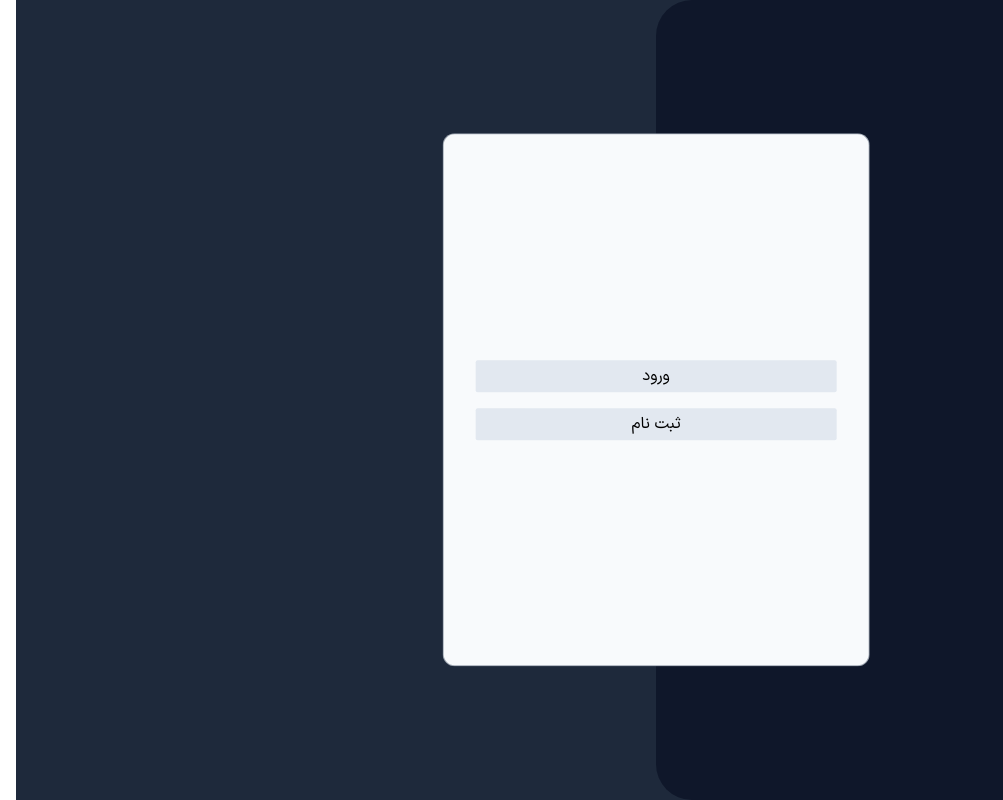
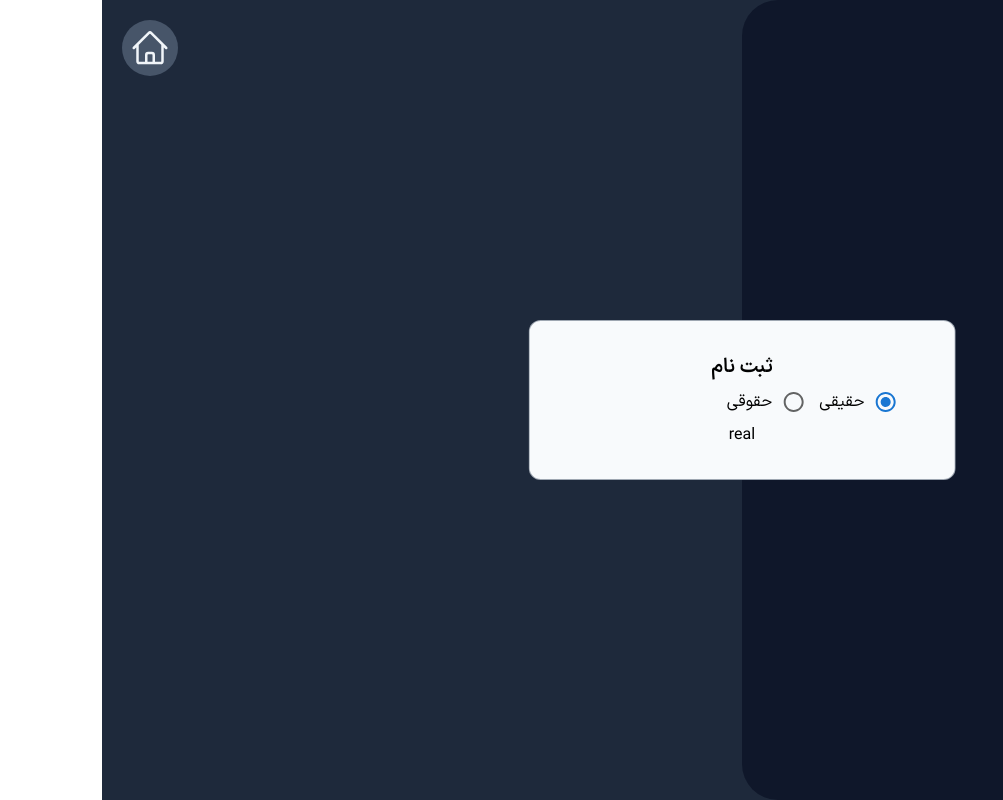
Before and after one commit to Amir-shz/Render1, a Next.js app: page /signup in a window 1280 px wide. Shown: the whole page, without its empty margins (0-1003 px from the left). Built offline with nearby package versions, Linux system fonts and the light colour scheme.

Commit message:
some ui change

```diff
--- a/app/(dashboard)/signup/page.js
+++ b/app/(dashboard)/signup/page.js
@@ -1,25 +1,67 @@
+"use client";
 import AuthForm from "@/app/_components/AuthForm";
-// import AuthInput from "@/app/_components/AuthInput";
+import LegalPersonForm from "@/app/_components/LegalPersonForm";
+import RealPersonForm from "@/app/_components/RealPersonForm";
 import { handleSignUp } from "@/app/_lib/actions";
-// import { Button } from "@mui/material";
+import {
+  FormControl,
+  FormControlLabel,
+  FormLabel,
+  Radio,
+  RadioGroup,
+} from "@mui/material";
 import Link from "next/link";
+import { useEffect, useState } from "react";
+import { HiOutlineHome } from "react-icons/hi2";
 
 export default function Page() {
+  const [personType, setPersonType] = useState("real");
+  useEffect(() => {
+    console.log(personType);
+  }, [personType]);
+
   return (
-    <AuthForm action={handleSignUp}>
+    <div className="flex bg-slate-800 w-screen h-dvh relative">
+      <div className=" bg-slate-900  w-1/2 rounded-l-[36px] flex-1 size-full"></div>
+      <div className="  flex  flex-1 size-full">
+        <form className=" z-20 bg-slate-50 border border-slate-600/50 max-xl:w-1/2 max-md:w-2/3 max-sm:w-3/4  w-1/3 h-min absolute left-1/2 top-1/2 -translate-x-1/2 -translate-y-1/2 rounded-xl text-black flex flex-col gap-4 items-center justify-center px-8 max-sm:px-4 py-8">
+          <div className=" flex flex-col justify-center items-center size-full">
+            <h2 className=" font-semibold text-xl">ثبت نام</h2>
+
+            <FormControl className=" my-4 self-start ">
+              <RadioGroup
+                row
+                aria-labelledby="demo-controlled-radio-buttons-group"
+                name="controlled-radio-buttons-group"
+                value={personType}
+                onChange={(e) => setPersonType(e.target.value)}
+              >
+                <FormControlLabel
+                  value="real"
+                  control={<Radio />}
+                  label="حقیقی"
+                  className="[&>span]:font-iranSans"
+                />
+                <FormControlLabel
+                  value="legal"
+                  control={<Radio />}
+                  label="حقوقی"
+                  className="[&>span]:font-iranSans"
+                />
+              </RadioGroup>
+            </FormControl>
+            <div>
+              {personType === "real" ? <RealPersonForm /> : <LegalPersonForm />}
+            </div>
+          </div>
+        </form>
+      </div>
       <Link
-        href="/login"
-        className=" w-full flex justify-center bg-slate-200 rounded-sm p-1 hover:bg-blue-100"
+        href="/"
+        className=" absolute top-5 left-5 text-slate-100 bg-slate-600 p-2 rounded-full max-sm:top-3 max-sm:left-3"
       >
-        ورود
+        <HiOutlineHome className=" size-10" />
       </Link>
-
-      <Link
-        href="/signup"
-        className=" w-full flex justify-center bg-slate-200 rounded-sm p-1 hover:bg-blue-100"
-      >
-        ثبت نام
-      </Link>
-    </AuthForm>
+    </div>
   );
 }
--- a/app/_components/AuthForm.jsx
+++ b/app/_components/AuthForm.jsx
@@ -1,15 +1,24 @@
+import Link from "next/link";
+import { HiOutlineHome } from "react-icons/hi2";
+
 function AuthForm({ children, action }) {
   return (
-    <div className="flex bg-slate-800 w-screen h-screen relative">
+    <div className="flex bg-slate-800 w-screen h-dvh relative">
       <div className=" bg-slate-900  w-1/2 rounded-l-[36px] flex-1 size-full"></div>
       <div className="  flex  flex-1 size-full">
         <form
           action={action}
-          className=" z-20 bg-slate-50 border border-slate-600/50 max-xl:w-1/2 max-md:w-2/3 max-sm:w-3/4  w-1/3 h-2/3 absolute left-1/2 top-1/2 -translate-x-1/2 -translate-y-1/2 rounded-xl text-black flex flex-col gap-4 items-center justify-center px-8 max-sm:px-4"
+          className=" z-20 bg-slate-50 border border-slate-600/50 max-xl:w-1/2 max-md:w-2/3 max-sm:w-3/4  w-1/3 h-min absolute left-1/2 top-1/2 -translate-x-1/2 -translate-y-1/2 rounded-xl text-black flex flex-col gap-4 items-center justify-center px-8 max-sm:px-4 py-8"
         >
           {children}
         </form>
       </div>
+      <Link
+        href="/"
+        className=" absolute top-5 left-5 text-slate-100 bg-slate-600 p-2 rounded-full max-sm:top-3 max-sm:left-3"
+      >
+        <HiOutlineHome className=" size-10" />
+      </Link>
     </div>
   );
 }
--- /dev/null
+++ b/app/_components/LegalPersonForm.jsx
@@ -0,0 +1,5 @@
+function LegalPersonForm() {
+  return <div>legal</div>;
+}
+
+export default LegalPersonForm;
--- /dev/null
+++ b/app/_components/RealPersonForm.jsx
@@ -0,0 +1,5 @@
+function RealPersonForm() {
+  return <div>real</div>;
+}
+
+export default RealPersonForm;
```
